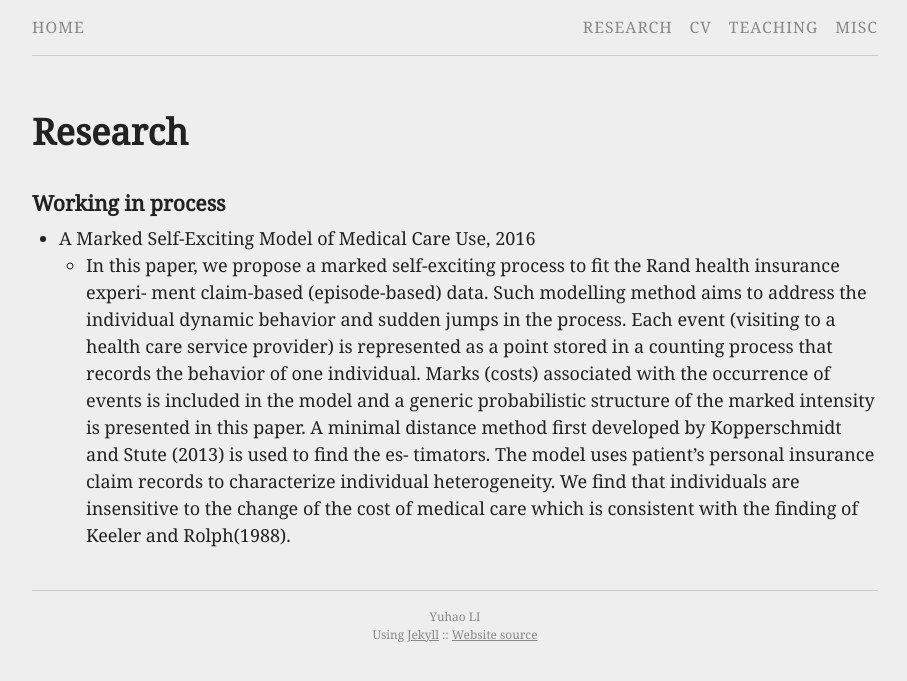
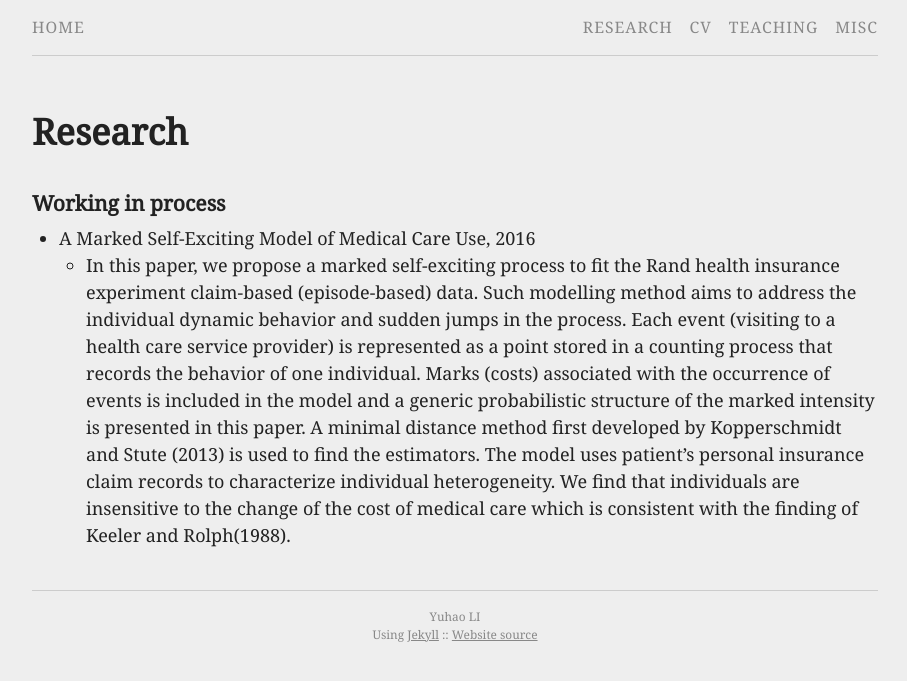
Before and after one commit to yuhaoli-academic/yuhaoli-academic.github.io, a Jekyll site: the page built from research.md, in a window 1280 px wide. Shown: the top 681 px of the page, without its empty margins (185-1092 px from the left). Built offline with Jekyll 4.4.1, drawn with Linux system fonts in a browser that asks for light colours.

Commit message:
updating research page

```diff
--- a/research.md
+++ b/research.md
@@ -8,13 +8,4 @@ title: Research
 ### Working in process
 
 * A Marked Self-Exciting Model of Medical Care Use, 2016
-  * In this paper, we propose a marked self-exciting process to fit the Rand health insurance experi-
-	ment claim-based (episode-based) data. Such modelling method aims to address the individual
-	dynamic behavior and sudden jumps in the process. Each event (visiting to a health care service
-	provider) is represented as a point stored in a counting process that records the behavior of one
-	individual. Marks (costs) associated with the occurrence of events is included in the model and
-	a generic probabilistic structure of the marked intensity is presented in this paper. A minimal
-	distance method first developed by Kopperschmidt and Stute (2013) is used to find the es-
-	timators. The model uses patient’s personal insurance claim records to characterize individual
-	heterogeneity. We find that individuals are insensitive to the change of the cost of medical care
-	which is consistent with the finding of Keeler and Rolph(1988).
+  * In this paper, we propose a marked self-exciting process to fit the Rand health insurance experiment claim-based (episode-based) data. Such modelling method aims to address the individual dynamic behavior and sudden jumps in the process. Each event (visiting to a health care service provider) is represented as a point stored in a counting process that records the behavior of one individual. Marks (costs) associated with the occurrence of events is included in the model and a generic probabilistic structure of the marked intensity is presented in this paper. A minimal distance  method first developed by Kopperschmidt and Stute (2013) is used to find the estimators. The model uses patient's personal insurance claim records to characterize individual heterogeneity. We find that individuals are insensitive to the change of the cost of medical care which is consistent with the finding of Keeler and Rolph(1988).
```
